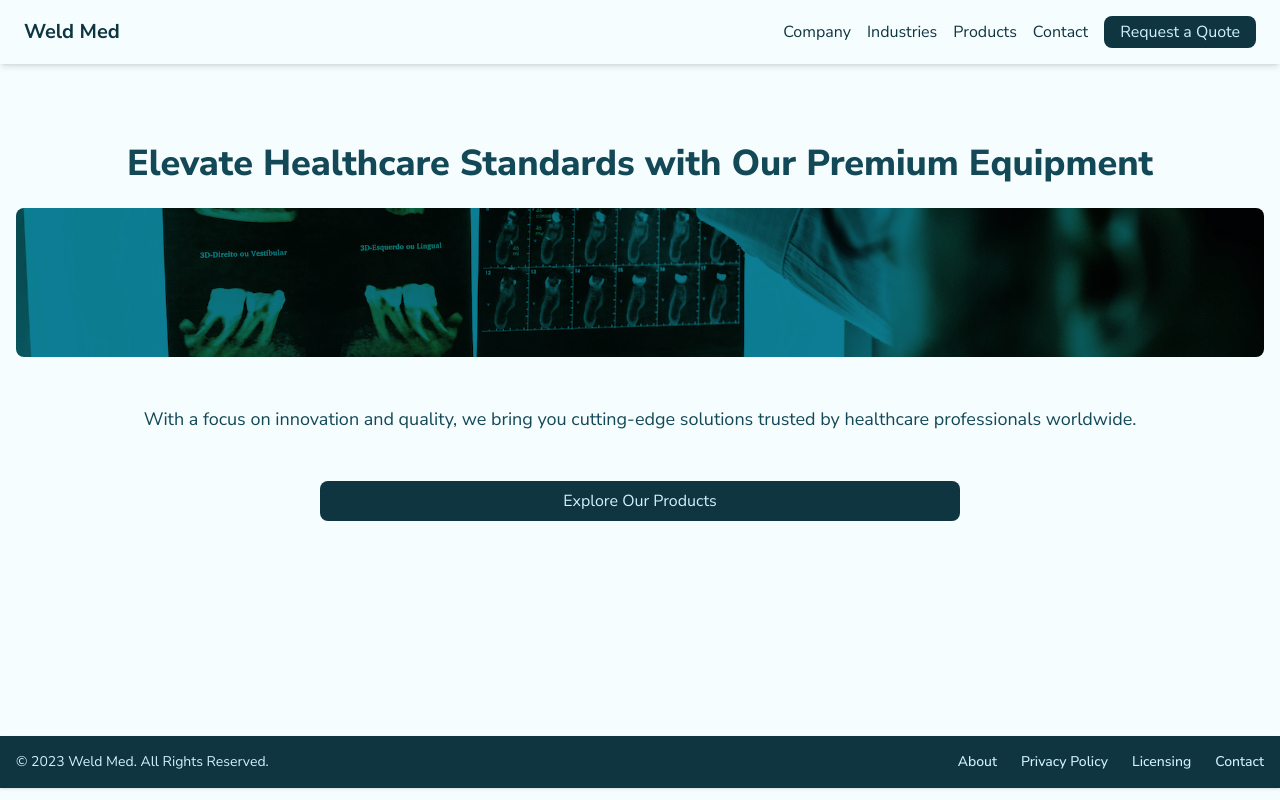
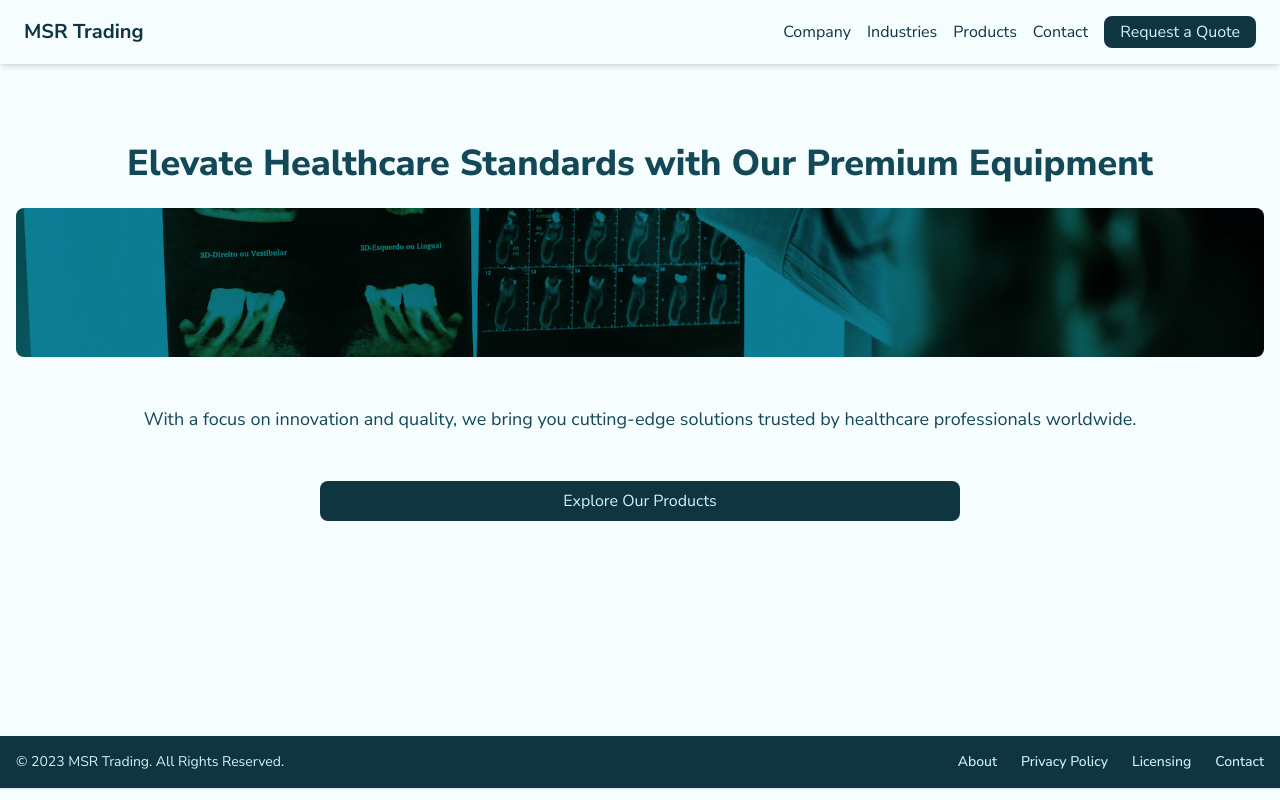
Before and after one commit to musaakhmed/msr-trading, a Next.js app: page / in a window 1280 px wide. Built offline with nearby package versions, Linux system fonts and the light colour scheme.

Commit message:
style: name change from weldmed to MSR Trading

```diff
--- a/src/app/layout.tsx
+++ b/src/app/layout.tsx
@@ -10,8 +10,8 @@ const nunito = Nunito_Sans({
 });
 
 export const metadata: Metadata = {
-	title: 'WeldMed',
-	description: 'Take the healthcare to the future',
+	title: 'MSR Trading',
+	description: 'Modern Silk Road Trading',
 };
 
 export default function RootLayout({
--- a/src/components/ui/Footer/Footer.tsx
+++ b/src/components/ui/Footer/Footer.tsx
@@ -6,11 +6,10 @@ const Footer = () => {
 			<footer className="bg-primary shadow">
 				<div className="mx-auto w-full max-w-screen-xl p-4 md:flex md:items-center md:justify-between">
 					<span className="text-sm text-secondary sm:text-center">
-						© 2023{' '}
+					&copy; {new Date().getFullYear() }{' '}
 						<a href="/" className="hover:underline">
-							Weld Med
-						</a>
-						. All Rights Reserved.
+							MSR Trading
+						</a>. All Rights Reserved.
 					</span>
 					<ul className="mt-3 flex flex-wrap items-center text-sm font-medium  text-secondary sm:mt-0">
 						<li>
--- a/src/components/ui/Header/Header.tsx
+++ b/src/components/ui/Header/Header.tsx
@@ -40,7 +40,7 @@ export default function NavMenu() {
 				className="text-xl font-bold text-primary"
 				onClick={() => setIsOpen(false)}
 			>
-				Weld Med
+				MSR Trading
 			</Link>
 			<div className="transition-all duration-200 ease-in">
 				<motion.div
```
